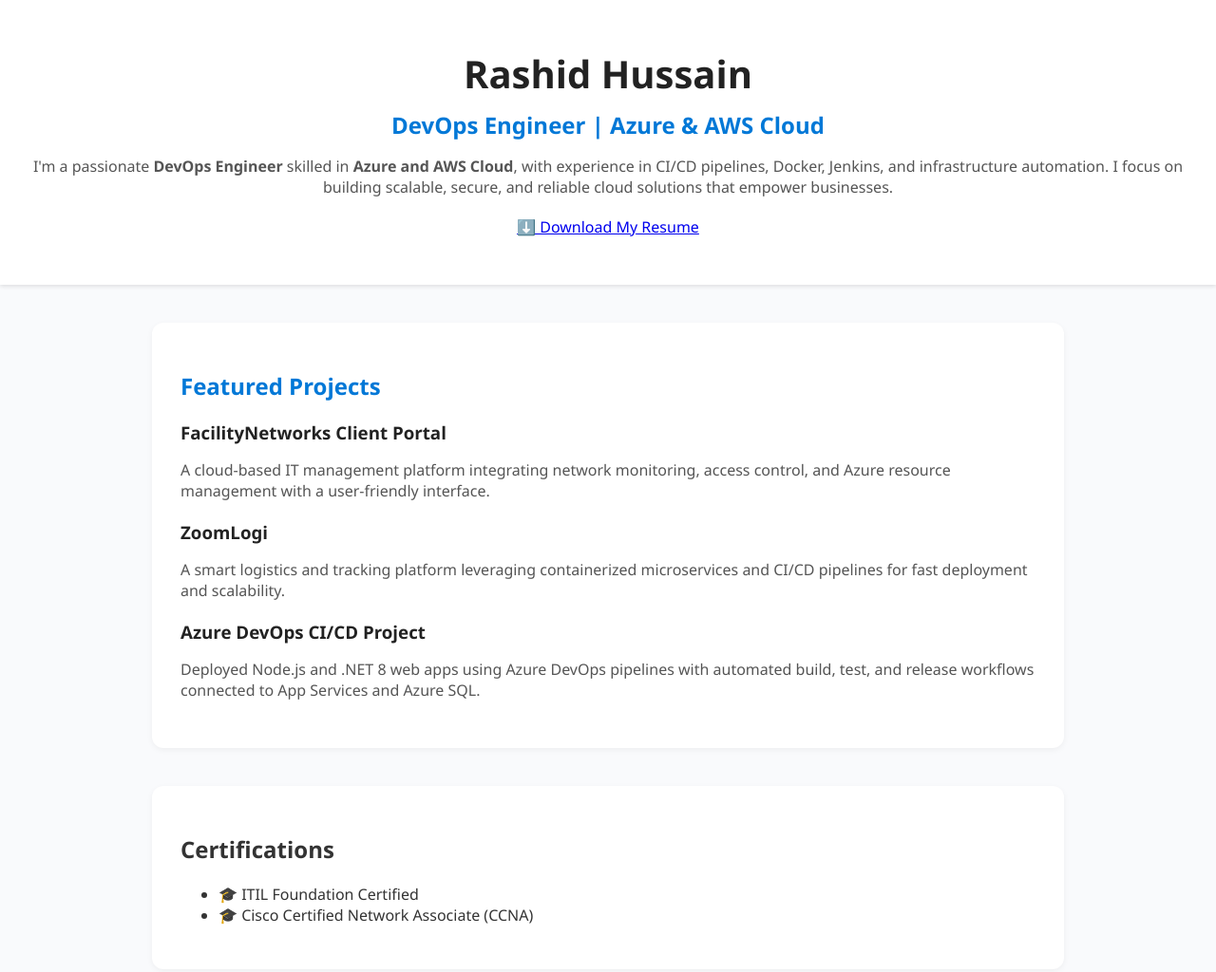
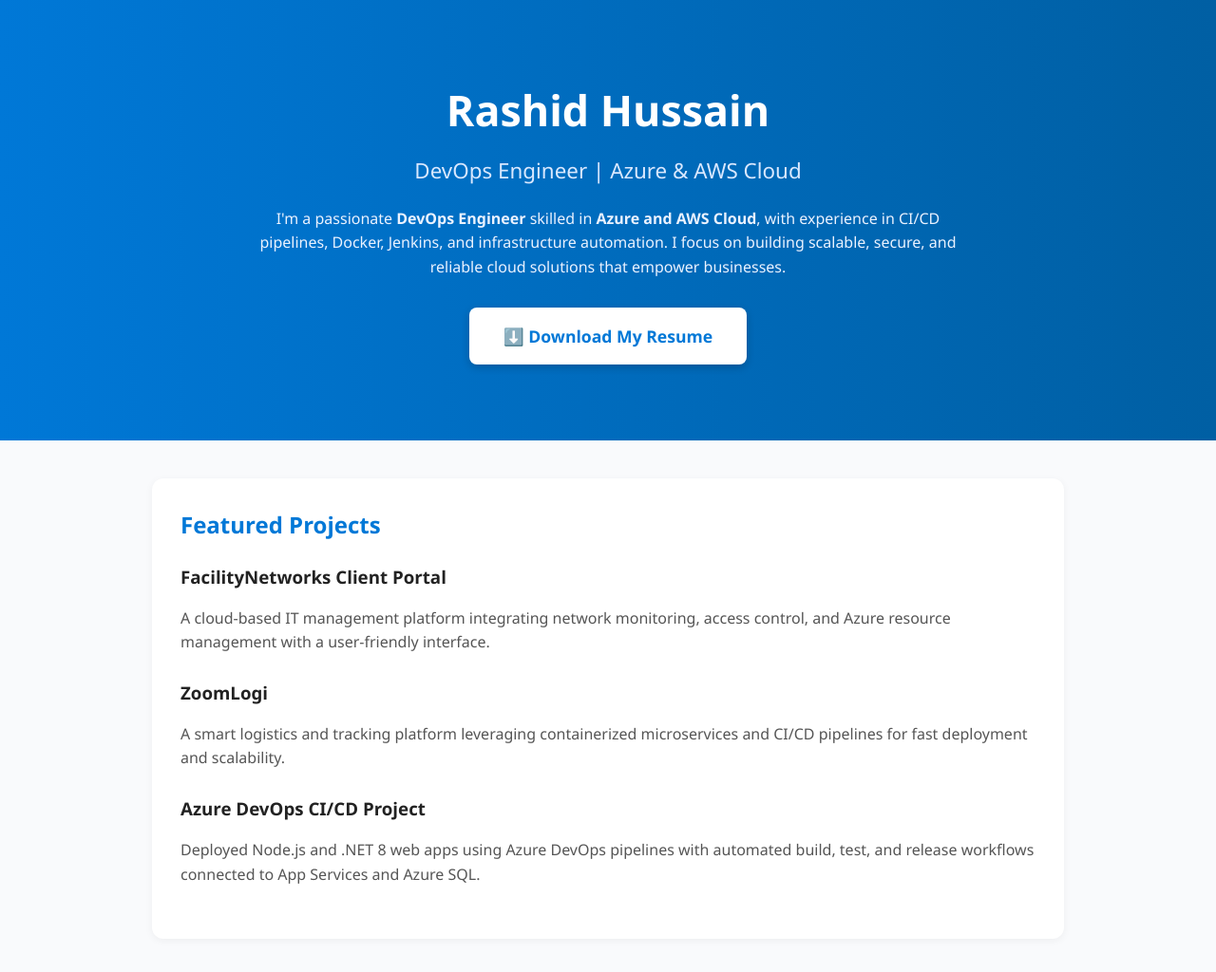
Before and after one commit to rashid3654/rashid3654.github.io, a plain HTML site: page index.html in a window 1280 px wide. Shown: the top 1024 px of the page at 95% size. Drawn offline with Linux system fonts and the light colour scheme.

Commit message:
Update style.css

```diff
--- a/style.css
+++ b/style.css
@@ -1,75 +1,94 @@
-/* Reset and basics */
+/* ============ General Styles ============ */
 body {
   font-family: "Segoe UI", Arial, sans-serif;
   background-color: #f9fafc;
   color: #333;
   margin: 0;
   padding: 0;
+  line-height: 1.6;
 }
 
-/* Header */
+h1, h2, h3 {
+  margin: 0;
+}
+
+a {
+  color: #0078d7;
+  text-decoration: none;
+}
+
+a:hover {
+  text-decoration: underline;
+}
+
+/* ============ Header Section ============ */
 header {
-  background: #fff;
+  background: linear-gradient(to right, #0078d7, #005fa3);
+  color: white;
   text-align: center;
-  padding: 50px 20px;
-  box-shadow: 0 2px 4px rgba(0,0,0,0.1);
+  padding: 80px 20px;
 }
 
 header h1 {
-  font-size: 2.5rem;
-  margin: 0;
-  color: #222;
+  font-size: 2.8rem;
+  margin-bottom: 10px;
 }
 
 header h2 {
-  color: #0078d7;
-  margin: 10px 0;
-}
-
-header p {
-  font-size: 1rem;
-  color: #555;
+  font-weight: 500;
+  font-size: 1.4rem;
+  color: #d9e8ff;
   margin-bottom: 20px;
 }
 
-/* Resume button */
-.button {
-  display: inline-block;
-  background-color: #0078d7;
-  color: #fff;
-  padding: 12px 28px;
-  border-radius: 6px;
-  text-decoration: none;
-  font-weight: bold;
-  transition: background-color 0.3s ease;
+header .intro {
+  max-width: 750px;
+  margin: 0 auto 30px;
+  font-size: 1rem;
+  color: #eaf2ff;
 }
 
-.button:hover {
-  background-color: #005fa3;
+/* ============ Resume Button ============ */
+.resume-btn {
+  display: inline-block;
+  background-color: #fff;
+  color: #0078d7;
+  padding: 16px 36px;
+  border-radius: 8px;
+  font-weight: bold;
+  font-size: 1.1rem;
+  text-decoration: none;
+  transition: all 0.3s ease;
+  box-shadow: 0 3px 8px rgba(0,0,0,0.2);
 }
 
-/* Sections */
+.resume-btn:hover {
+  background-color: #e6f0ff;
+  transform: scale(1.05);
+}
+
+/* ============ Section Layout ============ */
 section {
   max-width: 900px;
   margin: 40px auto;
   background: #fff;
   padding: 30px;
   border-radius: 12px;
-  box-shadow: 0 2px 6px rgba(0,0,0,0.05);
+  box-shadow: 0 2px 8px rgba(0,0,0,0.05);
 }
 
-/* Projects */
-.projects h2 {
+section h2 {
   color: #0078d7;
   margin-bottom: 20px;
 }
 
+/* ============ Projects ============ */
 .project {
-  margin-bottom: 20px;
+  margin-bottom: 25px;
 }
 
 .project h3 {
-  margin: 0 0 5px 0;
+  margin-bottom: 5px;
   color: #222;
 }
 
@@ -77,20 +96,32 @@ section {
   color: #555;
 }
 
-/* Contact */
-.contact h2 {
-  color: #0078d7;
+/* ============ Certifications ============ */
+.certifications ul {
+  list-style: none;
+  padding: 0;
 }
 
-.contact p {
-  margin: 5px 0;
+.certifications li {
+  background: #f0f6ff;
+  padding: 12px 16px;
+  margin-bottom: 10px;
+  border-left: 5px solid #0078d7;
+  border-radius: 6px;
+  font-weight: 500;
 }
 
-/* Footer */
+/* ============ Contact ============ */
+.contact p {
+  margin: 6px 0;
+  font-size: 1rem;
+}
+
+/* ============ Footer ============ */
 footer {
   text-align: center;
   padding: 20px;
-  color: #777;
   background-color: #f0f0f0;
+  color: #555;
   margin-top: 40px;
 }
```
